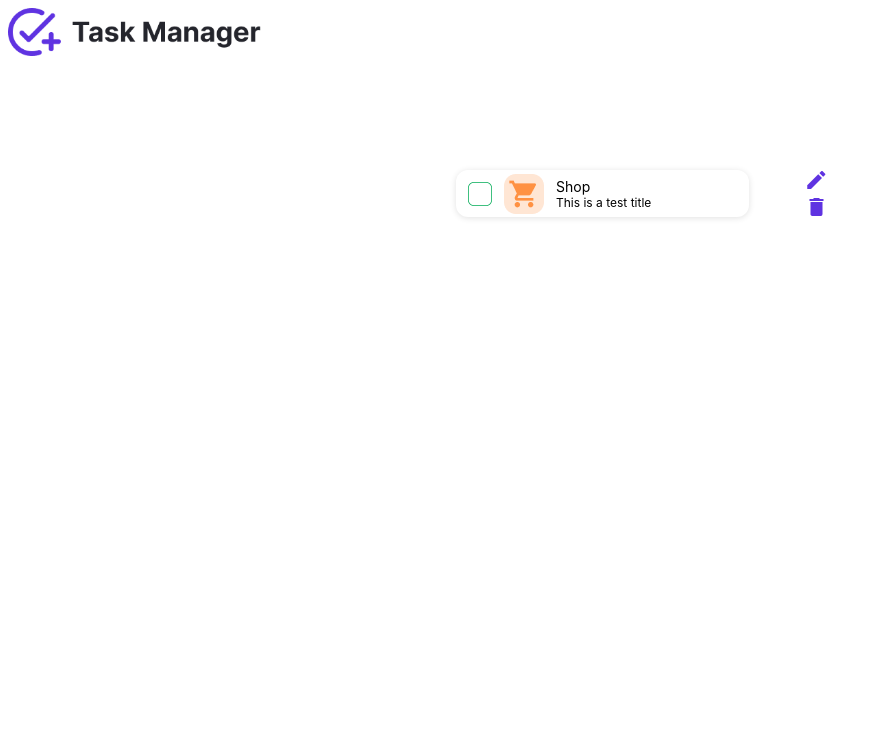
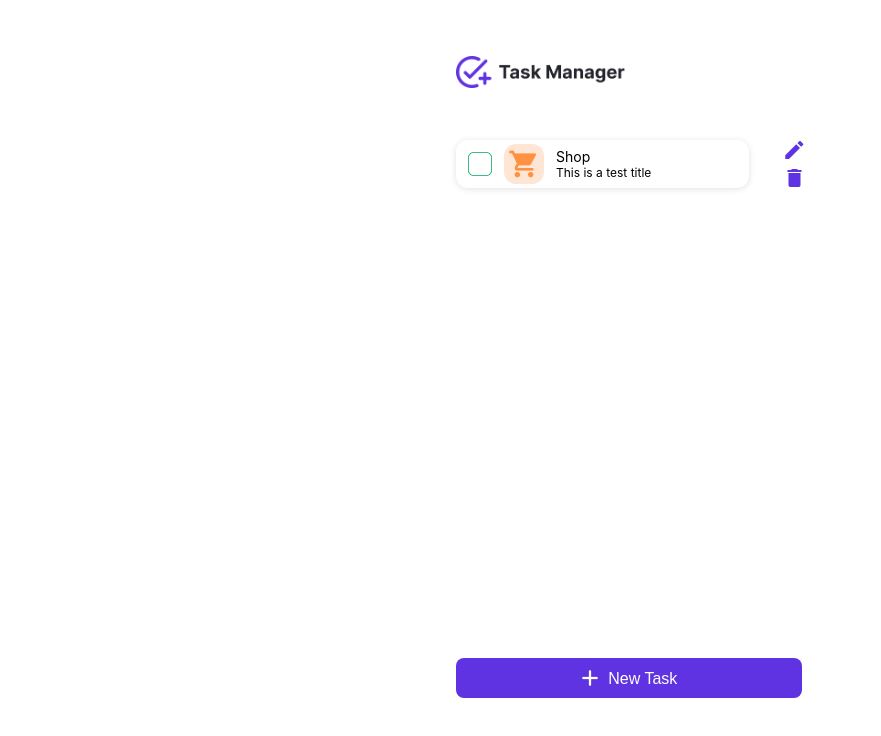
Before and after one commit to carmellit2002/TodoListTictuk, a React (Create React App) app in the folder todo-list-tictuk/: page / in a window 1280 px wide. Shown: the top 736 px of the page, without its empty margins (0-881 px from the left). Built offline with nearby package versions, Linux system fonts and the light colour scheme.

Commit message:
Created a page footer and modified CSS

```diff
--- /dev/null
+++ b/todo-list-tictuk/src/Components/Footer/Footer.jsx
@@ -0,0 +1,11 @@
+import React from "react";
+import { FooterContainer } from "./styles";
+import NewTaskButton from "../NewTaskButton";
+
+const Footer = () => {
+    return <FooterContainer>
+        <NewTaskButton />
+    </FooterContainer>
+}
+
+export default Footer;
--- /dev/null
+++ b/todo-list-tictuk/src/Components/Footer/index.js
@@ -0,0 +1,3 @@
+import Footer from "./Footer";
+
+export default Footer;
--- /dev/null
+++ b/todo-list-tictuk/src/Components/Footer/styles.js
@@ -0,0 +1,8 @@
+import styled from "styled-components";
+
+export const FooterContainer = styled.div`
+    height: 10%;
+    width: 30%;
+
+    display: flex;
+`;
--- a/todo-list-tictuk/src/Components/Header/styles.js
+++ b/todo-list-tictuk/src/Components/Header/styles.js
@@ -1,10 +1,13 @@
 import styled from "styled-components";
 
 export const HeaderContainer = styled.div`
-    height: 20%;
-    width: 100%;
+    height: 10%;
+    width: 30%;
+
+    display: flex;
+    align-items: flex-end;
 `;
 
 export const Logo = styled.img`
-    height: 30%;
+    height: 40%;
 `;
--- a/todo-list-tictuk/src/Components/Task/styles.js
+++ b/todo-list-tictuk/src/Components/Task/styles.js
@@ -1,8 +1,8 @@
 import styled from "styled-components";
 
 export const TaskContainer = styled.div`
-    height: 8%;
-    width: 30%;
+    height: 10%;
+    width: 100%;
 
     display: flex;
     align-items: center;
@@ -53,7 +53,7 @@ export const TaskActionsContainer = styled.div`
 
     display: flex;
     flex-direction: column;
-    align-items: flex-end;
+    align-items: center;
     justify-content: space-between;
 
     padding: 8px 12px 8px 12px;
--- a/todo-list-tictuk/src/Containers/Homepage/Homepage.jsx
+++ b/todo-list-tictuk/src/Containers/Homepage/Homepage.jsx
@@ -2,11 +2,13 @@ import React from "react";
 import { HomepageContainer } from "./styles";
 import Header from "../../Components/Header";
 import TasksList from "../TasksList";
+import Footer from "../../Components/Footer";
 
 const Homepage = () => {
     return <HomepageContainer>
         <Header />
         <TasksList />
+        <Footer />
     </HomepageContainer>
 }
 
--- a/todo-list-tictuk/src/Containers/Homepage/styles.js
+++ b/todo-list-tictuk/src/Containers/Homepage/styles.js
@@ -5,4 +5,8 @@ export const HomepageContainer = styled.div`
     width: 100vw;
 
     font-family: 'Inter';
+
+    display: flex;
+    flex-direction: column;
+    align-items: center;
 `;
--- a/todo-list-tictuk/src/Containers/TasksList/styles.js
+++ b/todo-list-tictuk/src/Containers/TasksList/styles.js
@@ -1,9 +1,11 @@
 import styled from "styled-components";
 
 export const TasksListContainer = styled.div`
-    height: 80%;
-    width: 100%;
+    height: 65%;
+    width: 30%;
 
     display: flex;
     justify-content: center;
+
+    margin-top: 50px;
 `;
```
